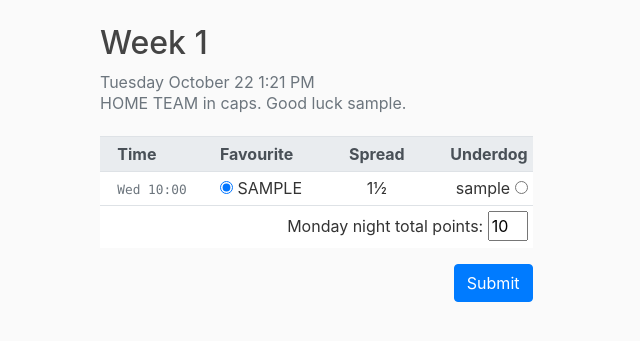
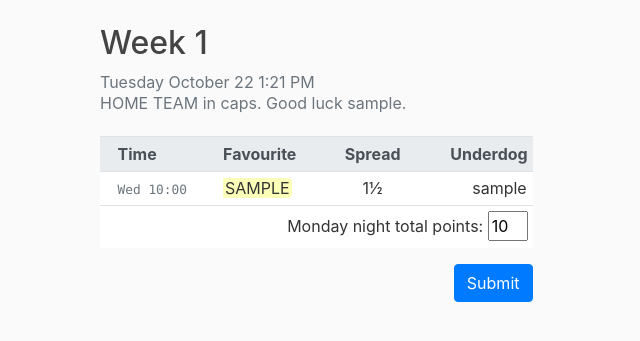
Before and after one commit to tammer/pool, a Django app: page /pool/dopicks/ in a window 1280 px wide. Shown: the part 56-397 px from the top of the page, without its empty margins (0-640 px from the left). Run offline with Django 3.2, Linux system fonts and the light colour scheme; a user stored in the database is signed in; tables that the repository leaves empty hold one stand-in row (values such as "Sample post"); some libraries are stand-ins or nearby versions.

Commit message:
changed pick sheet to use yellow highlights

```diff
--- a/pool/templates/pool/dopicks.html
+++ b/pool/templates/pool/dopicks.html
@@ -1,5 +1,54 @@
 {% extends "pool/base.html" %}
 {% block content %}
+
+<!-- https://codepen.io/JiveDig/pen/jbdJXR -->
+
+<style type="text/css">
+	.switch-field {
+		margin-bottom: 0px;
+	}
+
+	.switch-field input {
+		position: absolute !important;
+		clip: rect(0, 0, 0, 0);
+		height: 1px;
+		width: 1px;
+		border: 0;
+		overflow: hidden;
+	}
+
+	.switch-field label {
+		background-color: white;
+		text-align: right
+		color: rgba(0, 0, 0, 0.6);
+		line-height: 1;
+		padding: 2px 2px;
+		margin-right: -1px;
+		margin-bottom: 0px;
+		border: 0px solid rgba(0, 0, 0, 0.2);
+		transition: all 0.1s ease-in-out;
+	}
+
+	.switch-field label:hover {
+		cursor: pointer;
+	}
+
+	.switch-field input:checked + label {
+		background-color: #FBFFB7;
+		box-shadow: none;
+	}
+
+	.switch-field label:first-of-type {
+		border-radius: 4px 0 0 4px;
+	}
+
+	.switch-field label:last-of-type {
+		border-radius: 0 4px 4px 0;
+	}
+</style>
+
+
+
 
 	<main role="main" class="container">
 
--- a/pool/templates/pool/radio.html
+++ b/pool/templates/pool/radio.html
@@ -1,5 +1,13 @@
-<small class="text-muted"><font face='Lucida Console'>{{widget.attrs.game_date}}</font></small></td><td><input {% if widget.attrs.checked_fav == True %}checked{%endif%} type="{{ widget.optgroups.0.1.0.type }}" name="{{ widget.optgroups.0.1.0.name }}{{widget.attrs.game_number}}"{% if widget.optgroups.0.1.0.value != None %} value="{{ widget.optgroups.0.1.0.value|stringformat:'s' }}"{% endif %}{% include "django/forms/widgets/attrs.html" %}>
-{{ widget.optgroups.0.1.0.label }}</td>
+<small class="text-muted"><font face='Lucida Console'>{{widget.attrs.game_date}}
+	{% if widget.attrs.disabled == True%}<img width='14px' title='Game is closed!' src="https://cdn0.iconfinder.com/data/icons/zondicons/20/lock-closed-512.png">{%endif%}
+</font></small></td><td>
+
+<div class="switch-field">
+<input {% if widget.attrs.checked_fav == True %}checked{%endif%} type="{{ widget.optgroups.0.1.0.type }}" name="{{ widget.optgroups.0.1.0.name }}{{widget.attrs.game_number}}"{% if widget.optgroups.0.1.0.value != None %} value="{{ widget.optgroups.0.1.0.value|stringformat:'s' }}"{% endif %} id="{{widget.attrs.id}}-1" {% for name, value in widget.attrs.items %}{% if value is not False %} {{ name }}{% if value is not True %}="{{ value|stringformat:'s' }}"{% endif %}{% endif %}{% endfor %}>
+<label {% if widget.attrs.disabled == True%}style ='cursor: default'{%endif%} for="{{widget.attrs.id}}-1">{{ widget.optgroups.0.1.0.label }}</label>
+</div>
+
+</td>
 <td class='text-center'>
 	{% if widget.attrs.spread == 'na' %}
 		na
@@ -7,5 +15,10 @@
 		{{widget.attrs.spread}}&frac12;
 	{%endif%}
 </td>
-<td class='text-right'>{{ widget.optgroups.1.1.0.label }}
-<input {% if widget.attrs.checked_fav != True %}checked{%endif%} type="{{ widget.optgroups.1.1.0.type }}" name="{{ widget.optgroups.1.1.0.name }}{{widget.attrs.game_number}}"{% if widget.optgroups.1.1.0.value != None %} value="{{ widget.optgroups.1.1.0.value|stringformat:'s' }}"{% endif %}{% include "django/forms/widgets/attrs.html" %}>
+
+<td class='text-right'>
+
+<div class="switch-field">
+<input {% if widget.attrs.checked_fav != True %}checked{%endif%} type="{{ widget.optgroups.1.1.0.type }}" name="{{ widget.optgroups.1.1.0.name }}{{widget.attrs.game_number}}"{% if widget.optgroups.1.1.0.value != None %} value="{{ widget.optgroups.1.1.0.value|stringformat:'s' }}"{% endif %} id="{{widget.attrs.id}}-2" {% for name, value in widget.attrs.items %}{% if value is not False %} {{ name }}{% if value is not True %}="{{ value|stringformat:'s' }}"{% endif %}{% endif %}{% endfor %}>
+<label {% if widget.attrs.disabled == True%}style ='cursor: default'{%endif%} for="{{widget.attrs.id}}-2">{{ widget.optgroups.1.1.0.label }}</label>
+</div>
```
